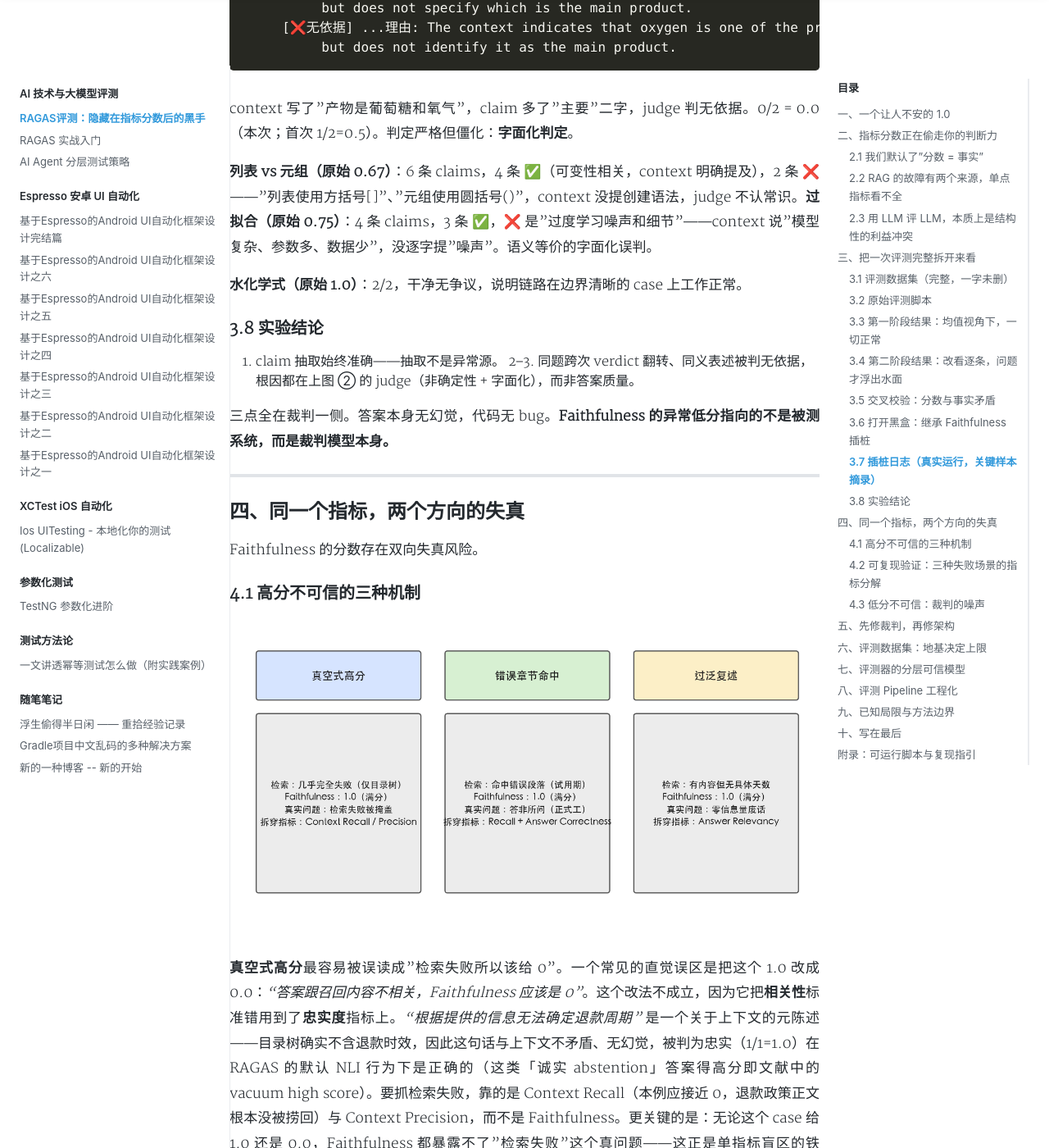
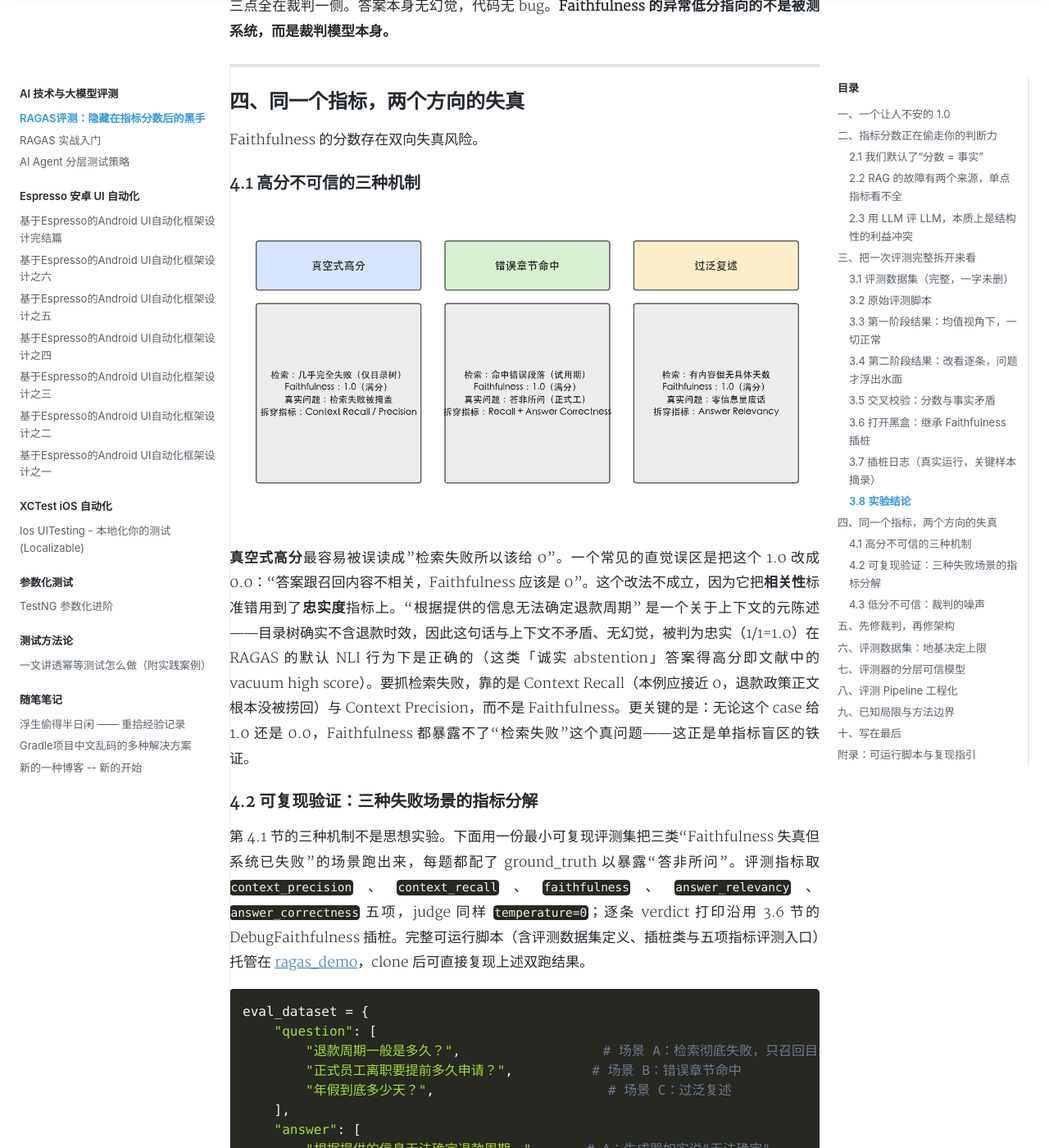
Before and after one commit to rawqing/rawqing.github.io, a Jekyll site: the page built from _posts/ai/2026-07-30-ragas-eval-advanced-analysis.md, in a window 1280 px wide and 1400 px high, scrolled down 10960 px. Shown: the whole window at 82% size. Built offline with Jekyll 4.4.1, drawn with Linux system fonts in a browser that asks for light colours; nearby versions of some CDN libraries; comment, search, counter and statistics services are not loaded; a style sheet for code colours, icons or effects is not loaded; some of the changed text lies outside the part shown.

Commit message:
修复标点问题，添加标签云图

````diff
--- a/_config.yml
+++ b/_config.yml
@@ -1,7 +1,7 @@
 # Site settings 配置站点
 title: '雨落寒霜的个人博客'
 description: ''
-keyword: '雨落寒霜, 雨落寒霜的个人博客, 雨落寒霜的博客, 测试, 测试开发, java, groovy, kotlin, swift, app测试'
+keyword: '雨落寒霜, 雨落寒霜的个人博客, 雨落寒霜的博客, AI, AI测试, Agent测试, LLM, 知识库, 大模型, RAG, 测试开发, java, groovy, kotlin, swift, app测试'
 url: 'https://rawqing.github.io' # your host
 
 # if you don't need baseurl, you should leave this value blank.
@@ -70,7 +70,7 @@
 
 # Tags 设置标签
 recommend-tags: true # whether or not display recommend-tags on the sidebar
-recommend-condition-size: 12 # a tag will be recommended if the size of it is more than this value
+recommend-condition-size: 20 # a tag will be recommended if the size of it is more than this value
 
 # Build settings
 paginate: 6
--- a/_includes/head.html
+++ b/_includes/head.html
@@ -18,6 +18,7 @@
     <link rel="stylesheet" href="/assets/css/share.min.css">
     <link rel="stylesheet" href="/assets/css/app.min.css">
     <link rel="stylesheet" href="https://cdn.jsdelivr.net/npm/font-awesome@4.7.0/css/font-awesome.min.css">
+    <link rel="stylesheet" href="/assets/css/tagcloud.css">
     <script src="https://cdn.staticfile.org/jquery/3.2.1/jquery.min.js"></script>
     {% if site.analytics.baidu and site.analytics.baidu != "" %}
     <script>
--- a/_posts/ai/2026-07-30-ragas-eval-advanced-analysis.md
+++ b/_posts/ai/2026-07-30-ragas-eval-advanced-analysis.md
@@ -7,13 +7,11 @@
 tags: RAGAS 评测 RAG LLM 大模型 裁判偏差
 ---
 
-# RAGAS评测：隐藏在指标分数后的黑手
-
 ## 一、一个让人不安的 1.0
 
-用户问 RAG 系统："退款周期一般是多久？"
+用户问 RAG 系统：“退款周期一般是多久？”
 
-系统检索回来的上下文只有产品手册的目录树——章节标题、页码。没有任何关于退款时效的实质内容。系统据此生成答案：*"根据提供的信息无法确定退款周期。"*
+系统检索回来的上下文只有产品手册的目录树——章节标题、页码。没有任何关于退款时效的实质内容。系统据此生成答案：*“根据提供的信息无法确定退款周期。”*
 
 这个答案的 Faithfulness 是多少？
 
@@ -25,21 +23,21 @@
 
 Faithfulness 高分还以另外两种隐蔽面目出现：
 
-**错误章节命中。** 用户问"正式员工离职要提前多久申请"，检索命中了"试用期员工离职需提前 3 天通知"——「离职」「提前」「天数」等关键词高度重叠，但那段针对的是试用期。系统忠实于这段错误的上下文，回答"需提前 3 天通知"。这句话的每个字都能从检索到的 chunk 推出，Faithfulness 满分。但对正式员工，答案错了。
+**错误章节命中。** 用户问“正式员工离职要提前多久申请”，检索命中了“试用期员工离职需提前 3 天通知”——「离职」「提前」「天数」等关键词高度重叠，但那段针对的是试用期。系统忠实于这段错误的上下文，回答“需提前 3 天通知”。这句话的每个字都能从检索到的 chunk 推出，Faithfulness 满分。但对正式员工，答案错了。
 
-**过泛复述。** 用户问"年假到底多少天"，context 只写 *"公司按工龄和职级提供相应年假"*，答案回 *"具体天数按公司制度执行"*——满分，但用户什么也没得到。
+**过泛复述。** 用户问“年假到底多少天”，context 只写 *“公司按工龄和职级提供相应年假”*，答案回 *“具体天数按公司制度执行”*——满分，但用户什么也没得到。
 
-这三种情形的共同点只有一句话：**Faithfulness 高分只保证答案的每句话在上下文里找得到依据，从不保证上下文本身是相关的、有信息量的、或者答对了问题。** 一个 Faithfulness 0.95，可能是"答案完美"，也可能是"检索失败被掩盖"、"错误段落被当真"、或者"零信息量的废话被当成好答案"。只看总分，你永远分不清是哪一种。RAGAS 的分数，到底是反映系统质量的镜子，还是一场虚高的分数假象？
+这三种情形的共同点只有一句话：**Faithfulness 高分只保证答案的每句话在上下文里找得到依据，从不保证上下文本身是相关的、有信息量的、或者答对了问题。** 一个 Faithfulness 0.95，可能是“答案完美”，也可能是“检索失败被掩盖”、“错误段落被当真”、或者“零信息量的废话被当成好答案”。只看总分，你永远分不清是哪一种。RAGAS 的分数，到底是反映系统质量的镜子，还是一场虚高的分数假象？
 
 ---
 
 ## 二、指标分数正在偷走你的判断力
 
-"看分数"这个动作背后，藏着三个没被挑明的假设。
+“看分数”这个动作背后，藏着三个没被挑明的假设。
 
-### 2.1 我们默认了"分数 = 事实"
+### 2.1 我们默认了“分数 = 事实”
 
-拿到 0.95，下意识把它当成"系统可靠"的证据。但这个分数的可信度从哪来？它来自一个 LLM 裁判对另一个 LLM 输出的判断，而这套判断本身有偏差、有噪声。在没有任何校准的前提下，把 0.95 直接读作"系统健康"，是把假设当成了结论。
+拿到 0.95，下意识把它当成“系统可靠”的证据。但这个分数的可信度从哪来？它来自一个 LLM 裁判对另一个 LLM 输出的判断，而这套判断本身有偏差、有噪声。在没有任何校准的前提下，把 0.95 直接读作“系统健康”，是把假设当成了结论。
 
 ### 2.2 RAG 的故障有两个来源，单点指标看不全
 
@@ -55,13 +53,13 @@
 
 第三种最隐蔽：检索已经失效，答案却凭模型记忆碰巧正确，单看 faithfulness、answer_correctness 反而分数漂亮。
 
-问题在 RAGAS 的多数指标只测量一个环节，没有一个能同时回答"检索和生成哪个坏了"：
+问题在 RAGAS 的多数指标只测量一个环节，没有一个能同时回答“检索和生成哪个坏了”：
 
 | 指标 | 实际测量的环节 | 测不到的环节 |
 |---|---|---|
 | faithfulness | 生成是否忠于已召回的 context | 检索是否命中 |
 | context_recall / precision | 检索是否命中 | 生成质量 |
-| answer_correctness | 事实正确性（混合） | 不定位"哪段坏的" |
+| answer_correctness | 事实正确性（混合） | 不定位“哪段坏的” |
 
 用单点信号诊断双段系统，天然漏掉一半故障——这正是 faithfulness 高分却掩盖检索失败的深层原因。
 
@@ -74,23 +72,23 @@
 | 呈现偏见    | 位置 Position            | 按答案排列顺序给偏好，常偏爱排在前面的       |
 | 呈现偏见    | 冗长 Verbosity           | 不管质量，偏爱更长（或更短）的回答         |
 | 呈现偏见    | 同情心消退 Compassion-Fade  | 对署名的模型和匿名引用区别对待           |
-| 认知偏见    | 从众 Bandwagon           | 受"多数人认为更好"暗示影响            |
+| 认知偏见    | 从众 Bandwagon           | 受“多数人认为更好”暗示影响            |
 | 认知偏见    | 干扰 Distraction         | 对无关细节过度关注，被带偏             |
 | 认知偏见    | 谬误忽视 Fallacy Oversight | 忽略回答里的逻辑错误                |
 | 认知偏见    | 权威 Authority           | 对有引用/权威出处的陈述过高评价（哪怕引用是编的） |
 | 情感与社会偏见 | 情感 Sentiment           | 偏爱积极或消极情绪表达               |
 | 情感与社会偏见 | 多样性 Diversity          | 对特定人口/身份群体的歧视             |
-| 方法论偏见   | 思维链 CoT                | 判断随"是否显式写出推理步骤"而变化        |
+| 方法论偏见   | 思维链 CoT                | 判断随“是否显式写出推理步骤”而变化        |
 | 方法论偏见   | 自我增强 Self-Enhancement  | 偏爱同家族模型生成的回答              |
-| 方法论偏见   | 精炼感知 Refinement-Aware  | 对"经过润色"的回答给出不同评价          |
+| 方法论偏见   | 精炼感知 Refinement-Aware  | 对“经过润色”的回答给出不同评价          |
 
 其中三类对 RAG 评测最致命：
 
-- **自我增强偏差**：RAG 系统用 GPT-4o 生成答案，评测时也用 GPT-4o 当 judge，分数会系统性虚高。模型倾向于认为"自己人"的输出质量更高——这不是主观作弊，是认知偏差。
+- **自我增强偏差**：RAG 系统用 GPT-4o 生成答案，评测时也用 GPT-4o 当 judge，分数会系统性虚高。模型倾向于认为“自己人”的输出质量更高——这不是主观作弊，是认知偏差。
 - **位置偏差**：pairwise 比较时，judge 倾向于给列表中第一个出现的答案高分。同一个答案放第一位和最后一位，分数可能明显偏移。
 - **冗长偏差**：更长的回答得分更高。被测系统若倾向输出冗长答案，Faithfulness 可能被低估（更多 claim 增加出错机会），Answer Relevancy 反而被高估。
 
-这 12 类之外，工程落地时还有两类最常冲击 Faithfulness 的行为——**非确定性与字面化判定**。同一个答案跨次运行分数漂移（非确定性），以及把"主要产物"这类同义表述字面对应为"无依据"（字面化）。它们不在 CALM 的 12 类里，却是后文实验里最刺眼的问题。
+这 12 类之外，工程落地时还有两类最常冲击 Faithfulness 的行为——**非确定性与字面化判定**。同一个答案跨次运行分数漂移（非确定性），以及把“主要产物”这类同义表述字面对应为“无依据”（字面化）。它们不在 CALM 的 12 类里，却是后文实验里最刺眼的问题。
 
 第三方研究（如 Beatrust 2024 的 RAG 评测实验）报告 RAGAS 指标与人工评分的相关性只在中等级别。用 LLM 裁判的分数做最终判断而不校准偏差，等于把假设当结论。
 
@@ -207,27 +205,43 @@
 context_precision:      1.0000
 ```
 
-faithfulness≈0.58，五项指标里头三项几乎满分。这份输出放在任何团队面前，都会被判为"系统整体健康，faithfulness 稍低但可接受"——这正是均值最危险的地方。
+faithfulness≈0.58，五项指标里头三项几乎满分。这份输出放在任何团队面前，都会被判为“系统整体健康，faithfulness 稍低但可接受”——这正是均值最危险的地方。
 
-假设某指标在 5 个样本里 4 个接近 1.0、1 个是 0.0，均值 = (4×1.0 + 0.0)/5 = 0.8，看起来"还凑合"，那唯一一个 0.0 在均值里几乎消失。Faithfulness 又是"脆弱比值"——单条 claim 被 judge 错判，就能让某个样本分数直接减半甚至归零。它恰恰是最容易出现单点失效的指标，而它在均值里最容易被藏住。
+假设某指标在 5 个样本里 4 个接近 1.0、1 个是 0.0，均值 = (4×1.0 + 0.0)/5 = 0.8，看起来“还凑合”，那唯一一个 0.0 在均值里几乎消失。Faithfulness 又是“脆弱比值”——单条 claim 被 judge 错判，就能让某个样本分数直接减半甚至归零。它恰恰是最容易出现单点失效的指标，而它在均值里最容易被藏住。
 
 ### 3.4 第二阶段结果：改看逐条，问题才浮出水面
 
 在脚本里加了 `df.to_json(orient="records")` 展开逐条明细（也可用 `result.to_pandas()` 逐行迭代）。数值为首次运行的**真实结果**：
 
-| 样本       | faithfulness | context_recall | answer_correctness | answer_relevancy | context_precision |
-| ------------------- | ------------ | -------------- | ------------------ | ---------------- | ----------------- |
-| 爱因斯坦诺奖   | **0.0**      | 1.0            | 1.0                | 1.0              | 1.0               |
-| 光合作用     | **0.5**      | 1.0            | 0.83               | 1.0              | 1.0               |
-| 列表 vs 元组 | **0.67**     | 1.0            | 0.95               | 1.0              | 1.0               |
-| 过拟合      | **0.75**     | 1.0            | 0.9                | 1.0              | 1.0               |
-| 水化学式     | **1.0**      | 1.0            | 1.0                | 1.0              | 1.0               |
+<table>
+  <colgroup>
+    <col style="width:16%">
+    <col><col><col><col><col>
+  </colgroup>
+  <thead>
+    <tr>
+      <th style="white-space:nowrap">样本</th>
+      <th>faithfulness</th>
+      <th>context_recall</th>
+      <th>answer_correctness</th>
+      <th>answer_relevancy</th>
+      <th>context_precision</th>
+    </tr>
+  </thead>
+  <tbody>
+    <tr><td style="white-space:nowrap">爱因斯坦诺奖</td><td><strong>0.0</strong></td><td>1.0</td><td>1.0</td><td>1.0</td><td>1.0</td></tr>
+    <tr><td style="white-space:nowrap">光合作用</td><td><strong>0.5</strong></td><td>1.0</td><td>0.83</td><td>1.0</td><td>1.0</td></tr>
+    <tr><td style="white-space:nowrap">列表 vs 元组</td><td><strong>0.67</strong></td><td>1.0</td><td>0.95</td><td>1.0</td><td>1.0</td></tr>
+    <tr><td style="white-space:nowrap">过拟合</td><td><strong>0.75</strong></td><td>1.0</td><td>0.9</td><td>1.0</td><td>1.0</td></tr>
+    <tr><td style="white-space:nowrap">水化学式</td><td><strong>1.0</strong></td><td>1.0</td><td>1.0</td><td>1.0</td><td>1.0</td></tr>
+  </tbody>
+</table>
 
-均值视角下"还凑合"的 0.58，逐条一看，立刻显出一条 **0.0**——爱因斯坦样本被判定为"答案完全无依据"。而其余四项指标均处于健康区间，唯独 faithfulness 出现 0.0 → 0.5 → 0.67 → 0.75 → 1.0 的断裂分布。这种结构性不一致，只在逐条视角下才暴露。
+均值视角下“还凑合”的 0.58，逐条一看，立刻显出一条 **0.0**——爱因斯坦样本被判定为“答案完全无依据”。而其余四项指标均处于健康区间，唯独 faithfulness 出现 0.0 → 0.5 → 0.67 → 0.75 → 1.0 的断裂分布。这种结构性不一致，只在逐条视角下才暴露。
 
 ### 3.5 交叉校验：分数与事实矛盾
 
-先做最简单的验证——用肉眼比对"上下文白纸黑字写了什么"和"faithfulness 判了什么"。
+先做最简单的验证——用肉眼比对“上下文白纸黑字写了什么”和“faithfulness 判了什么”。
 
 爱因斯坦样本的 `contexts[0]` 明确写着：
 
@@ -237,9 +251,9 @@
 
 > *"爱因斯坦因光电效应的理论解释获得1921年诺贝尔物理学奖。"*
 
-二者在事实上完全吻合——"光电效应定律的发现"与"光电效应的理论解释"是同一件事的两种表述，context 第三条"用光子假说成功解释了这一现象"进一步坐实。按定义，这条样本理应是满分 1.0。评测却给了 0.0。
+二者在事实上完全吻合——“光电效应定律的发现”与“光电效应的理论解释”是同一件事的两种表述，context 第三条“用光子假说成功解释了这一现象”进一步坐实。按定义，这条样本理应是满分 1.0。评测却给了 0.0。
 
-进一步看：在不同时刻对同一个脚本（数据不变、模型不变、temperature=0 不变）多次运行，爱因斯坦样本在另一次运行中变为 **1.0**，光合作用样本在 **0.5 ↔ 0.0** 之间浮动。被测对象是固定的，它的"忠实度"不该随运行改变。两次结果不一致，至少其中一次不可信——异常源于评测过程本身。
+进一步看：在不同时刻对同一个脚本（数据不变、模型不变、temperature=0 不变）多次运行，爱因斯坦样本在另一次运行中变为 **1.0**，光合作用样本在 **0.5 ↔ 0.0** 之间浮动。被测对象是固定的，它的“忠实度”不该随运行改变。两次结果不一致，至少其中一次不可信——异常源于评测过程本身。
 
 ### 3.6 打开黑盒：继承 Faithfulness 插桩
 
@@ -309,9 +323,9 @@
           but does not identify it as the main product.
 ```
 
-context 写了"产物是葡萄糖和氧气"，claim 多了"主要"二字，judge 判无依据。0/2 = 0.0（本次；首次 1/2=0.5）。判定严格但僵化：**字面化判定**。
+context 写了“产物是葡萄糖和氧气”，claim 多了“主要”二字，judge 判无依据。0/2 = 0.0（本次；首次 1/2=0.5）。判定严格但僵化：**字面化判定**。
 
-**列表 vs 元组（原始 0.67）**：6 条 claims，4 条 ✅（可变性相关，context 明确提及），2 条 ❌——"列表使用方括号[]"、"元组使用圆括号()"，context 没提创建语法，judge 不认常识。**过拟合（原始 0.75）**：4 条 claims，3 条 ✅，❌ 是"过度学习噪声和细节"——context 说"模型复杂、参数多、数据少"，没逐字提"噪声"。语义等价的字面化误判。
+**列表 vs 元组（原始 0.67）**：6 条 claims，4 条 ✅（可变性相关，context 明确提及），2 条 ❌——“列表使用方括号[]”、“元组使用圆括号()”，context 没提创建语法，judge 不认常识。**过拟合（原始 0.75）**：4 条 claims，3 条 ✅，❌ 是“过度学习噪声和细节”——context 说“模型复杂、参数多、数据少”，没逐字提“噪声”。语义等价的字面化误判。
 
 **水化学式（原始 1.0）**：2/2，干净无争议，说明链路在边界清晰的 case 上工作正常。
 
@@ -332,11 +346,11 @@
 
 ![Faithfulness 高分的三种机制](/assets/img/highscore-three-modes.png)
 
-**真空式高分**最容易被误读成"检索失败所以该给 0"。一个常见的直觉误区是把这个 1.0 改成 0.0：*"答案跟召回内容不相关，Faithfulness 应该是 0"*。这个改法不成立，因为它把**相关性**标准错用到了**忠实度**指标上。*"根据提供的信息无法确定退款周期"* 是一个关于上下文的元陈述——目录树确实不含退款时效，因此这句话与上下文不矛盾、无幻觉，被判为忠实（1/1=1.0）在 RAGAS 的默认 NLI 行为下是正确的（这类「诚实 abstention」答案得高分即文献中的 vacuum high score）。要抓检索失败，靠的是 Context Recall（本例应接近 0，退款政策正文根本没被捞回）与 Context Precision，而不是 Faithfulness。更关键的是：无论这个 case 给 1.0 还是 0.0，Faithfulness 都暴露不了"检索失败"这个真问题——这正是单指标盲区的铁证。
+**真空式高分**最容易被误读成"检索失败所以该给 0"。一个常见的直觉误区是把这个 1.0 改成 0.0：“答案跟召回内容不相关，Faithfulness 应该是 0”。这个改法不成立，因为它把**相关性**标准错用到了**忠实度**指标上。“根据提供的信息无法确定退款周期” 是一个关于上下文的元陈述——目录树确实不含退款时效，因此这句话与上下文不矛盾、无幻觉，被判为忠实（1/1=1.0）在 RAGAS 的默认 NLI 行为下是正确的（这类「诚实 abstention」答案得高分即文献中的 vacuum high score）。要抓检索失败，靠的是 Context Recall（本例应接近 0，退款政策正文根本没被捞回）与 Context Precision，而不是 Faithfulness。更关键的是：无论这个 case 给 1.0 还是 0.0，Faithfulness 都暴露不了“检索失败”这个真问题——这正是单指标盲区的铁证。
 
 ### 4.2 可复现验证：三种失败场景的指标分解
 
-第 4.1 节的三种机制不是思想实验。下面用一份最小可复现评测集把三类"Faithfulness 失真但系统已失败"的场景跑出来，每题都配了 ground_truth 以暴露"答非所问"。评测指标取 `context_precision`、`context_recall`、`faithfulness`、`answer_relevancy`、`answer_correctness` 五项，judge 同样 `temperature=0`；逐条 verdict 打印沿用 3.6 节的 DebugFaithfulness 插桩。完整可运行脚本（含评测数据集定义、插桩类与五项指标评测入口）托管在 [ragas\_demo](https://github.com/rawqing/ragas_demo)，clone 后可直接复现上述双跑结果。
+第 4.1 节的三种机制不是思想实验。下面用一份最小可复现评测集把三类“Faithfulness 失真但系统已失败”的场景跑出来，每题都配了 ground_truth 以暴露“答非所问”。评测指标取 `context_precision`、`context_recall`、`faithfulness`、`answer_relevancy`、`answer_correctness` 五项，judge 同样 `temperature=0`；逐条 verdict 打印沿用 3.6 节的 DebugFaithfulness 插桩。完整可运行脚本（含评测数据集定义、插桩类与五项指标评测入口）托管在 [ragas\_demo](https://github.com/rawqing/ragas_demo)，clone 后可直接复现上述双跑结果。
 
 ```python
 eval_dataset = {
@@ -371,7 +385,7 @@
 }
 ```
 
-同一份代码、同一份数据、同一个 `temperature=0`，连跑两次，Faithfulness 却不是定值——这才是比"高分假象"更尖锐的结论：
+同一份代码、同一份数据、同一个 `temperature=0`，连跑两次，Faithfulness 却不是定值——这才是比“高分假象”更尖锐的结论：
 
 | 场景     | Faithfulness(Run 1) | Faithfulness(Run 2) | Context Recall | Answer Correctness | 失败是否被暴露                 |
 | ------ | ------------------- | ------------------- | -------------- | ------------------ | ----------------------- |
@@ -387,13 +401,13 @@
 
 Run 2 同一条 claim 却给 0.0，理由变成：
 
-> 上下文明确提到了"2.3 退款周期（p.14）"，这表明手册中包含了退款周期的内容，因此可以根据提供的信息确定退款周期的存在和相关位置。
+> 上下文明确提到了“2.3 退款周期（p.14）”，这表明手册中包含了退款周期的内容，因此可以根据提供的信息确定退款周期的存在和相关位置。
 
 两次理由针锋相对，且 Run 2 的理由本身是个误判——目录只说明"退款周期"在第 14 页有讨论，并未给出任何周期长度，"能确定其存在"绝不等于"能确定退款周期"。场景 B 在 Run 2 给 1.0 的理由则是：
 
 > The context states that employees (员工) must give 3 days' written notice… '正式员工' (regular employees) are a subset of employees, so the requirement directly applies to them.
 
-judge 用"子集包含"把错误章节当成了正确答案背书——而真实答案（正式员工提前 30 天）根本没被召回。
+judge 用“子集包含”把错误章节当成了正确答案背书——而真实答案（正式员工提前 30 天）根本没被召回。
 
 三个场景真正的共同失败信号始终是 `context_recall = 0.0`：它在两次运行中纹丝不动，稳定地揭穿了三者的检索失败；Faithfulness 却随 run 在 0 与 1 之间跳变，无论落到哪一侧都读不出"检索失败"这个真问题。**单看 Faithfulness，你连"这次该信几分"都无法回答；是 Context Recall 的 0.0 一致地守住了诊断底线。**
 
@@ -403,7 +417,7 @@
 
 爱因斯坦 0.0 的案例已经坐实，4.2 的三场景双跑把它从个例上升为规律：A、B 在 `temperature=0` 下仍于 0.0 ↔ 1.0 翻转，说明非确定性不是偶发，而是 judge 的常态。一个刺眼的低分（或反常的高分），可能只是 judge 当次的误判，而非答案的幻觉。
 
-面对一个 faithfulness 分数，正确的反问不是"够不够高"，而是三句：上下文检索对了吗？答案有信息量吗？看的是逐条还是均值，judge 跑了多少次？
+面对一个 faithfulness 分数，正确的反问不是“够不够高”，而是三句：上下文检索对了吗？答案有信息量吗？看的是逐条还是均值，judge 跑了多少次？
 
 ---
 
@@ -427,9 +441,9 @@
 
 Golden Dataset 是评测可信度的前置条件。
 
-**数据从哪来？** 三种来源配比是经过验证的经验值：生产日志采样 50%（真实分布，覆盖长尾，但需脱敏），人工构造 20%（精准覆盖边界 case，成本最高），合成数据 30%（量大可批量，但有陷阱）。生产日志最被低估——RAG 上线后用户实际问了什么、哪些回答引发了"无用"反馈，把这些真实 case 梳理进评测集，效果远好于纯合成。
+**数据从哪来？** 三种来源配比是经过验证的经验值：生产日志采样 50%（真实分布，覆盖长尾，但需脱敏），人工构造 20%（精准覆盖边界 case，成本最高），合成数据 30%（量大可批量，但有陷阱）。生产日志最被低估——RAG 上线后用户实际问了什么、哪些回答引发了“无用”反馈，把这些真实 case 梳理进评测集，效果远好于纯合成。
 
-**合成数据的三个陷阱。** 一是语言多样性不足——合成数据倾向生成语法完整、表达清晰的"教科书式"问题，真实用户的问题往往是模糊的、不完整的、带错别字的。二是数据污染——合成数据用的 LLM 可能与 RAG 的生成模型相同，评测变成作弊。三是分布偏移——合成数据倾向生成"好回答"的简单题，缺少多跳推理、模糊指代这些硬 case。
+**合成数据的三个陷阱。** 一是语言多样性不足——合成数据倾向生成语法完整、表达清晰的“教科书式”问题，真实用户的问题往往是模糊的、不完整的、带错别字的。二是数据污染——合成数据用的 LLM 可能与 RAG 的生成模型相同，评测变成作弊。三是分布偏移——合成数据倾向生成“好回答”的简单题，缺少多跳推理、模糊指代这些硬 case。
 
 **标注质量控制。** 每个 case 至少两人独立标注，Krippendorff α > 0.67 才能说明标注指南清晰。两人不一致时第三位资深成员仲裁，所有争议 case 进入 review pool 迭代优化标注标准。投入分层：L1（事实查询）可 1 人标注 + 自动校验，L3（多跳推理）和 L4（对抗性查询）建议 3 人标注。
 
````
Also changed, not shown: _posts/test-methodology/2026-07-23-idempotency-test-howto.md (+0 -2 lines), assets/css/tagcloud.css (added, +59 -0 lines), index.html (+26 -7 lines).
